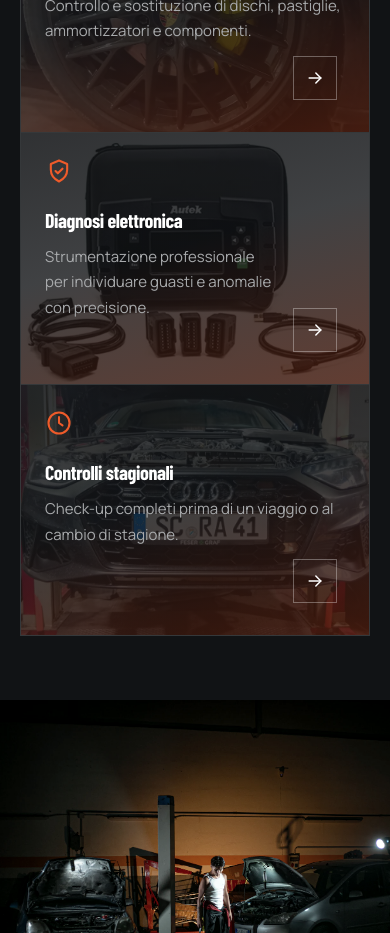
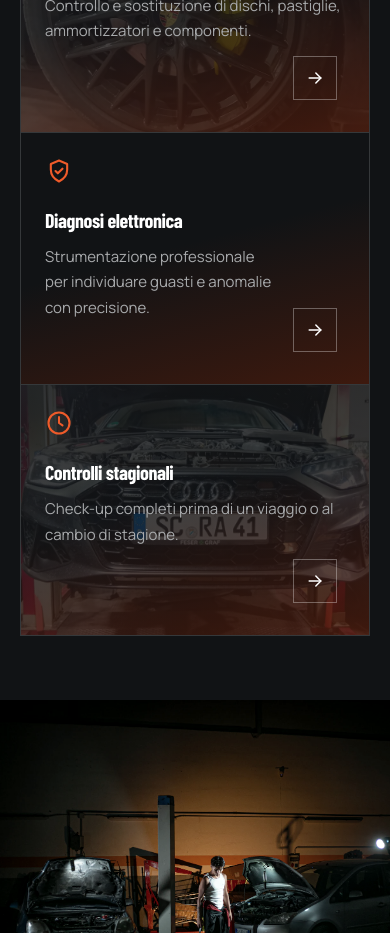
Before and after one commit to bolognacarmine-cell/petito, a React (Vite) app: page / in a window 390 px wide. Shown: the part 2440-3373 px from the top of the page. Built offline with nearby package versions, Linux system fonts and the light colour scheme; the HTML template or start-up script is replaced by a standard one.

Commit message:
Rimuove immagine card Diagnosi elettronica
Elimina service-5.webp e service-5-mobile.webp.
Rende opzionali image/imageMobile nel tipo Service.
Aggiunge classe service-card--no-image e CSS per nascondere lo sfondo
quando l'immagine non è presente.

```diff
--- a/src/components/sections/Services.tsx
+++ b/src/components/sections/Services.tsx
@@ -40,12 +40,16 @@ export function Services() {
       <ul className="services-grid" ref={gridRef as never}>
         {services.map((service) => (
           <li
-            className="service-card"
+            className={`service-card${!service.image ? ' service-card--no-image' : ''}`}
             key={service.title}
             style={
               {
-                "--service-image": `url("${service.image}")`,
-                "--service-image-mobile": `url("${service.imageMobile}")`,
+                ...(service.image
+                  ? { "--service-image": `url("${service.image}")` }
+                  : {}),
+                ...(service.imageMobile
+                  ? { "--service-image-mobile": `url("${service.imageMobile}")` }
+                  : {}),
               } as CSSProperties
             }
           >
--- a/src/content/site.ts
+++ b/src/content/site.ts
@@ -19,8 +19,8 @@ export type Service = {
   icon: IconName
   title: string
   text: string
-  image: string
-  imageMobile: string
+  image?: string
+  imageMobile?: string
 }
 
 export type Faq = {
@@ -87,8 +87,6 @@ export const services: Service[] = [
     icon: "shield",
     title: "Diagnosi elettronica",
     text: "Strumentazione professionale per individuare guasti e anomalie con precisione.",
-    image: serviceImage(5),
-    imageMobile: serviceImageMobile(5),
   },
   {
     icon: "clock",
--- a/src/styles/responsive.css
+++ b/src/styles/responsive.css
@@ -255,6 +255,11 @@
     background-image: var(--service-image-mobile, var(--service-image));
   }
 
+  .service-card--no-image::before {
+    background-image: none;
+    opacity: 0;
+  }
+
   .why-image {
     min-height: 340px;
   }
--- a/src/styles/sections.css
+++ b/src/styles/sections.css
@@ -380,6 +380,11 @@
     transition:
       opacity var(--dur) var(--ease),
       transform 600ms var(--ease);
+  }
+
+  .service-card--no-image::before {
+    background-image: none;
+    opacity: 0;
   }
 
   .service-card::after {
```
Also changed, not shown: public/assets/images/services/service-5-mobile.webp (deleted), public/assets/images/services/service-5.webp (deleted).
